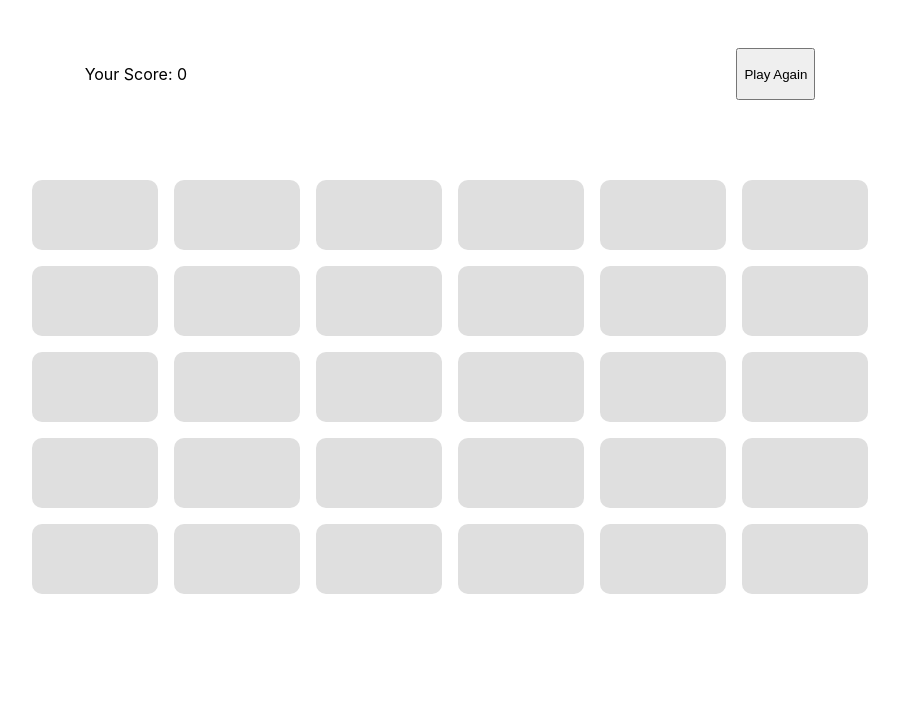
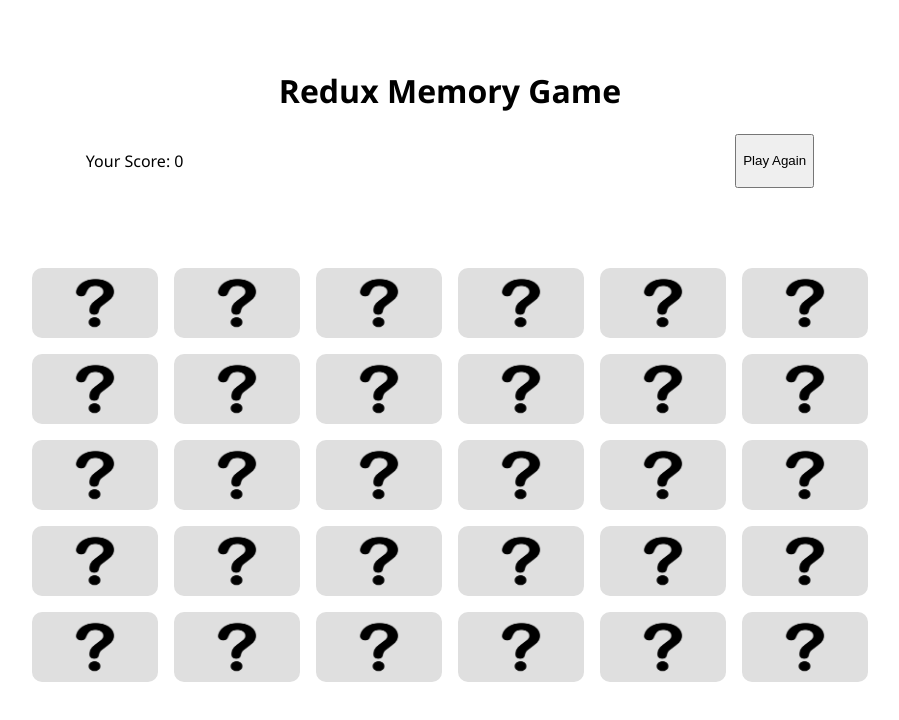
Before and after one commit to hakanolgun/redux-cardMemoryGame, a React (Create React App) app: page / in a window 1280 px wide. Shown: the top 720 px of the page, without its empty margins (190-1089 px from the left). Built offline with nearby package versions, Linux system fonts and the light colour scheme.

Commit message:
kartlar iki tane açıldıktan sonra kapanıyor artık

```diff
--- a/src/App.css
+++ b/src/App.css
@@ -5,6 +5,7 @@
   align-items: center;
   justify-content: center;
   gap: 1rem;
+  font-family: "Segoe UI", Tahoma, Geneva, Verdana, sans-serif;
 }
 .gridCardsContainer {
   box-sizing: border-box;
--- a/src/components/card/Card.js
+++ b/src/components/card/Card.js
@@ -7,10 +7,13 @@ import { toggleOpen, closeAgain } from "../../redux/cardsSlice";
 function Card({ card }) {
   const dispatch = useDispatch();
   const items = useSelector((state) => state.cards.items);
+  const myDoubleLength = useSelector((state) => state.cards.myDouble).length;
 
   const handleToggle = (id) => {
     const myitem = items.find((item) => item.id === card.id);
     const length = items.filter((item) => item.isOpen).length;
+    console.log("isOpen", length);
+    console.log("myDouble", myDoubleLength);
 
     if (myitem.isOpen) {
       console.log("zaten acık, tiklanmaz");
@@ -22,15 +25,19 @@ function Card({ card }) {
     }
 
     dispatch(toggleOpen(id));
+    if (myDoubleLength === 1) {
       setTimeout(() => {
-      dispatch(closeAgain(id));
+        dispatch(closeAgain());
       }, 1000);
+    }
   };
 
   return (
+    <label>
+      <input type="checkbox" checked={card.isOpen} />
       <div
-      className={`${styles.cardContainer} ${card.hidden ? styles.hidden : ""} ${
-        !card.isOpen && styles.toggle
+        className={`${styles.cardContainer} ${
+          card.hidden ? styles.hidden : ""
         }`}
         onClick={() => handleToggle(card.id)}
       >
@@ -40,11 +47,15 @@ function Card({ card }) {
           alt={card.title}
         />
         <img
-        className={`${styles.cardImage_back} ${card.hidden && styles.finished}`}
+          className={`${styles.cardImage_back} ${
+            card.hidden && styles.finished
+          }`}
           src={card.src}
           alt={card.title}
+          draggable="false"
         />
       </div>
+    </label>
   );
 }
 
--- a/src/components/card/styles.module.css
+++ b/src/components/card/styles.module.css
@@ -1,3 +1,11 @@
+label {
+  height: 70px;
+  perspective: 1000px;
+  transform-style: preserve-3d;
+  transform: rotateY(180deg);
+  cursor: pointer;
+}
+
 .cardContainer {
   box-sizing: border-box;
   cursor: pointer;
@@ -10,7 +18,7 @@
   height: 70px;
   perspective: 1000px;
   position: relative;
-  transition: transform 1s;
+  transition: transform 0.7s;
   transform-style: preserve-3d;
 }
 
@@ -24,7 +32,7 @@
   -webkit-backface-visibility: hidden;
   backface-visibility: hidden;
 }
-.toggle {
+.cardImage_front {
   transform: rotateY(180deg);
 }
 
@@ -35,3 +43,11 @@
 .finished {
   transform: none;
 }
+
+/* Youtuebe flip */
+input {
+  display: none;
+}
+:checked + .cardContainer {
+  transform: rotateY(180deg);
+}
--- a/src/components/header/Header.js
+++ b/src/components/header/Header.js
@@ -1,13 +1,18 @@
 import React from "react";
 import styles from "./styles.module.css";
-import { useSelector } from "react-redux";
+import { useSelector, useDispatch } from "react-redux";
+import { playAgain } from "../../redux/cardsSlice";
 
 function Header() {
+  const dispatch = useDispatch();
   const myScore = useSelector((state) => state.cards.myScore);
   return (
     <div className={styles.headerContainer}>
-      <p>Your Score: {myScore}</p>
-      <button>Play Again</button>
+      <h1>Redux Memory Game</h1>
+      <div className={styles.headerAltDiv}>
+        <p>Your Score: {myScore}</p>
+        <button onClick={() => dispatch(playAgain())}>Play Again</button>
+      </div>
     </div>
   );
 }
--- a/src/components/header/styles.module.css
+++ b/src/components/header/styles.module.css
@@ -1,6 +1,12 @@
 .headerContainer {
   display: flex;
-  justify-content: space-around;
+  flex-direction: column;
+  align-items: center;
   padding: 3rem 0rem 2rem 0rem;
   width: 100%;
 }
+.headerAltDiv{
+  display: flex;
+  width: 100%;
+  justify-content: space-around;
+}
--- a/src/redux/cardsSlice.js
+++ b/src/redux/cardsSlice.js
@@ -262,7 +262,6 @@ export const cardsSlice = createSlice({
         state.myDouble.length === 2 &&
         state.myDouble[0].pair === state.myDouble[1].pair
       ) {
-        console.log("ikili if calıstı");
         const updatedItems = state.items.map((item) =>
           item.pair === state.myDouble[0].pair
             ? { ...item, hidden: true }
@@ -275,17 +274,28 @@ export const cardsSlice = createSlice({
         state.myDouble.length === 2 &&
         state.myDouble[0].pair !== state.myDouble[1].pair
       ) {
-        console.log("ikili if ikinci çalıştı");
         state.myDouble = [];
         state.myScore -= 10;
       }
     },
-    closeAgain: (state, action) => {
-      const myitem = state.items.find((item) => item.id === action.payload);
-      myitem.isOpen = false;
+    closeAgain: (state) => {
+      // const myitem = state.items.find((item) => item.id === action.payload);
+      // myitem.isOpen = false;
+      const newlist = state.items.map((item) =>
+        item.hidden ? item : { ...item, isOpen: false }
+      );
+      state.items = newlist;
+    },
+    playAgain: (state) => {
+      const newStartList = state.items.map(
+        (item) => item && { ...item, isOpen: false, hidden: false }
+      );
+      state.items = newStartList;
+      state.myScore = 0;
+      state.myDouble = [];
     },
   },
 });
 
-export const { toggleOpen, closeAgain } = cardsSlice.actions;
+export const { toggleOpen, closeAgain, playAgain } = cardsSlice.actions;
 export default cardsSlice.reducer;
```
Lines whose indentation alone changed are shown as unchanged.
